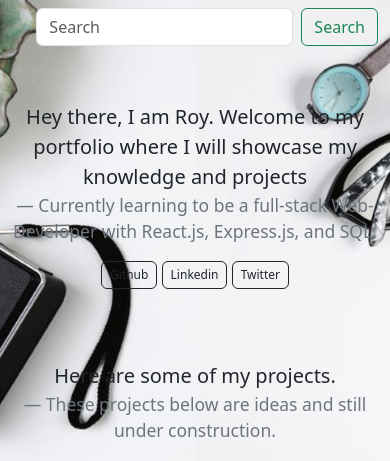
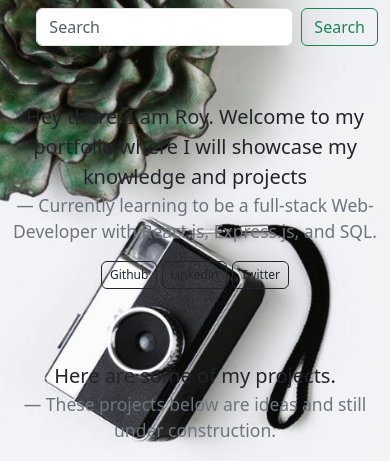
Before and after one commit to roydebraj2003/Portfolio, a website: page index.html in a window 390 px wide. Shown: the top 461 px of the page. Drawn offline with nearby package versions, Linux system fonts and the light colour scheme.

Commit message:
some change

```diff
--- a/public/style.css
+++ b/public/style.css
@@ -1,27 +1,29 @@
 body {
+  margin: 0;
+  overflow-x: hidden;
+}
+
+body::before {
+  content: "";
+  position: fixed;
+  top: 0;
+  left: 0;
+  width: 100%;
+  height: 100%;
   background-image: url('/desktop-with-camera-office-accessories-circle.jpg');
   background-size: cover;
   background-repeat: no-repeat;
-  background-attachment: fixed;
-  height: 100vh;
-  margin: 0;
+  z-index: -1; /* Send the pseudo-element to the back */
 }
 
 @media (max-width: 767px) {
-  body {
+  body::before {
     background-image: url('./WhatsApp Image 2024-01-10 at 19.37.51_2d11fefe.jpg');
-    background-position: center;
-    background-size: cover;
-    background-repeat: no-repeat;
-    background-attachment: fixed;
-    height: 100vh;
-    margin: 0;
   }
 }
 
 .footer {
   background-color: #000;
-  background-position: center;
   color: #fff;
   padding: 15px;
   text-align: center;
```
